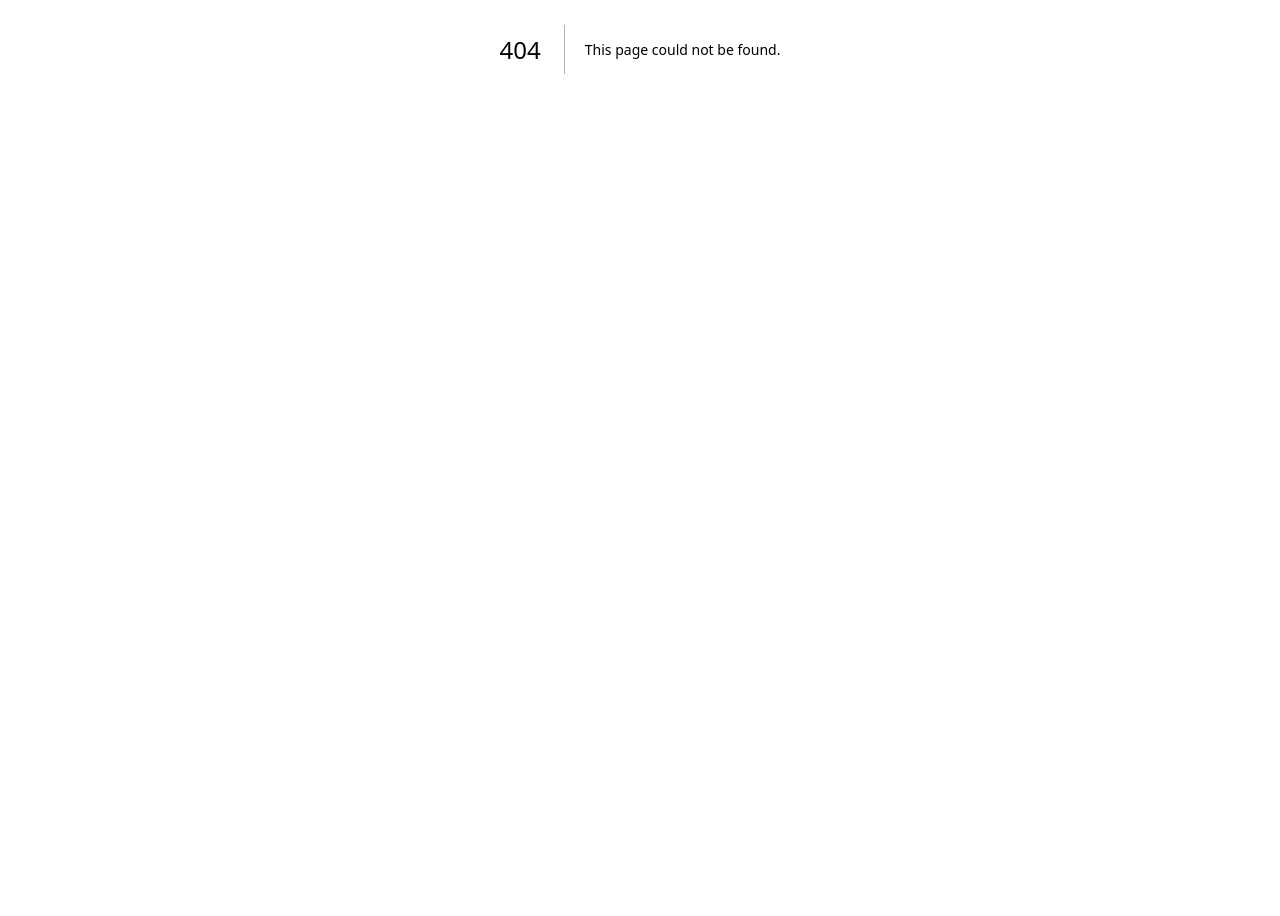
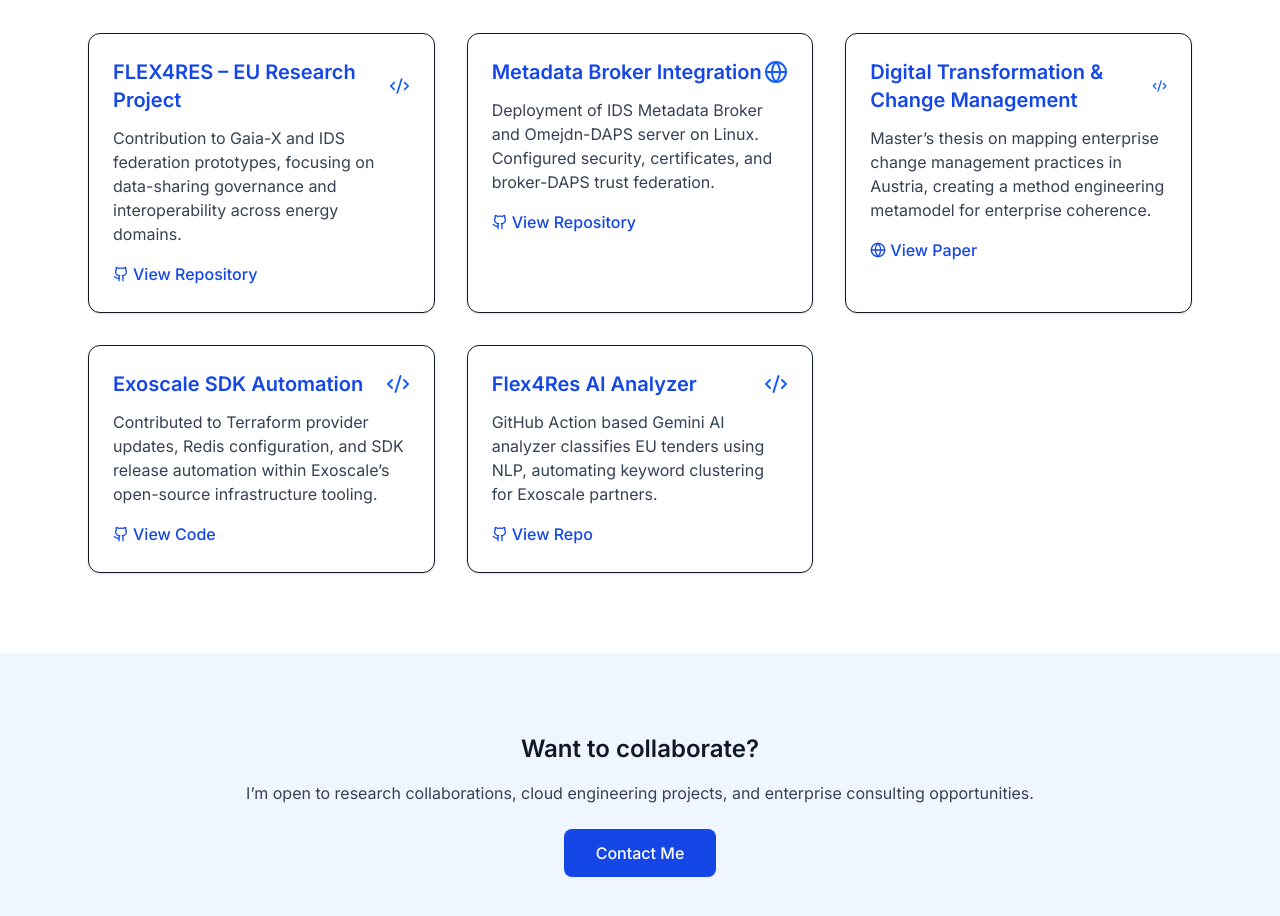
Before and after one commit to Elkaza/elkaza-org, a Next.js app: page /projects in a window 1280 px wide. Before the commit this address had no page. Shown: the part 480-1396 px from the top of the page. Before the commit the page ends 929 px from the top, so only its background shows below. Built offline with nearby package versions, Linux system fonts and the light colour scheme.

Commit message:
feat: add projects page with portfolio and GitHub links

```diff
--- /dev/null
+++ b/app/projects/page.tsx
@@ -0,0 +1,140 @@
+// app/projects/page.tsx
+import Link from "next/link";
+import { Github, Globe, Code2 } from "lucide-react";
+
+export default function ProjectsPage() {
+  return (
+    <main className="min-h-screen bg-white text-gray-900">
+      {/* HERO */}
+      <section className="text-center py-24 bg-gradient-to-b from-blue-50 to-white">
+        <h1 className="text-4xl font-bold mb-4 text-gray-800">Projects & Portfolio</h1>
+        <p className="text-lg text-gray-600 max-w-2xl mx-auto">
+          Selected academic and professional projects showcasing applied research,
+          enterprise architecture, and cloud innovation.
+        </p>
+      </section>
+
+      {/* PROJECT GRID */}
+      <section className="max-w-6xl mx-auto px-6 py-20">
+        <div className="grid sm:grid-cols-2 lg:grid-cols-3 gap-8">
+          {/* Project 1 */}
+          <div className="group bg-white border rounded-xl p-6 shadow-sm hover:shadow-lg transition">
+            <div className="flex items-center justify-between mb-3">
+              <h3 className="text-xl font-semibold text-blue-700">
+                FLEX4RES – EU Research Project
+              </h3>
+              <Code2 className="text-blue-600" />
+            </div>
+            <p className="text-gray-700 mb-4">
+              Contribution to Gaia-X and IDS federation prototypes, focusing on
+              data-sharing governance and interoperability across energy domains.
+            </p>
+            <a
+              href="https://github.com/flex4res"
+              target="_blank"
+              className="inline-flex items-center text-blue-700 hover:underline font-medium"
+            >
+              <Github className="w-4 h-4 mr-1" /> View Repository
+            </a>
+          </div>
+
+          {/* Project 2 */}
+          <div className="group bg-white border rounded-xl p-6 shadow-sm hover:shadow-lg transition">
+            <div className="flex items-center justify-between mb-3">
+              <h3 className="text-xl font-semibold text-blue-700">
+                Metadata Broker Integration
+              </h3>
+              <Globe className="text-blue-600" />
+            </div>
+            <p className="text-gray-700 mb-4">
+              Deployment of IDS Metadata Broker and Omejdn-DAPS server on Linux.
+              Configured security, certificates, and broker-DAPS trust federation.
+            </p>
+            <a
+              href="https://github.com/flex4res/metadata-broker-open-core"
+              target="_blank"
+              className="inline-flex items-center text-blue-700 hover:underline font-medium"
+            >
+              <Github className="w-4 h-4 mr-1" /> View Repository
+            </a>
+          </div>
+
+          {/* Project 3 */}
+          <div className="group bg-white border rounded-xl p-6 shadow-sm hover:shadow-lg transition">
+            <div className="flex items-center justify-between mb-3">
+              <h3 className="text-xl font-semibold text-blue-700">
+                Digital Transformation & Change Management
+              </h3>
+              <Code2 className="text-blue-600" />
+            </div>
+            <p className="text-gray-700 mb-4">
+              Master’s thesis on mapping enterprise change management practices in Austria,
+              creating a method engineering metamodel for enterprise coherence.
+            </p>
+            <Link
+              href="/documents/thesis.pdf"
+              className="inline-flex items-center text-blue-700 hover:underline font-medium"
+            >
+              <Globe className="w-4 h-4 mr-1" /> View Paper
+            </Link>
+          </div>
+
+          {/* Project 4 */}
+          <div className="group bg-white border rounded-xl p-6 shadow-sm hover:shadow-lg transition">
+            <div className="flex items-center justify-between mb-3">
+              <h3 className="text-xl font-semibold text-blue-700">
+                Exoscale SDK Automation
+              </h3>
+              <Code2 className="text-blue-600" />
+            </div>
+            <p className="text-gray-700 mb-4">
+              Contributed to Terraform provider updates, Redis configuration, and SDK release
+              automation within Exoscale’s open-source infrastructure tooling.
+            </p>
+            <a
+              href="https://github.com/exoscale"
+              target="_blank"
+              className="inline-flex items-center text-blue-700 hover:underline font-medium"
+            >
+              <Github className="w-4 h-4 mr-1" /> View Code
+            </a>
+          </div>
+
+          {/* Project 5 */}
+          <div className="group bg-white border rounded-xl p-6 shadow-sm hover:shadow-lg transition">
+            <div className="flex items-center justify-between mb-3">
+              <h3 className="text-xl font-semibold text-blue-700">Flex4Res AI Analyzer</h3>
+              <Code2 className="text-blue-600" />
+            </div>
+            <p className="text-gray-700 mb-4">
+              GitHub Action based Gemini AI analyzer classifies EU tenders using NLP,
+              automating keyword clustering for Exoscale partners.
+            </p>
+            <a
+              href="https://github.com/Elkaza/tender-opportunities-hunter"
+              target="_blank"
+              className="inline-flex items-center text-blue-700 hover:underline font-medium"
+            >
+              <Github className="w-4 h-4 mr-1" /> View Repo
+            </a>
+          </div>
+        </div>
+      </section>
+
+      {/* CTA */}
+      <section className="text-center py-20 bg-blue-50">
+        <h2 className="text-2xl font-semibold mb-4">Want to collaborate?</h2>
+        <p className="text-gray-700 mb-6">
+          I’m open to research collaborations, cloud engineering projects,
+          and enterprise consulting opportunities.
+        </p>
+        <Link
+          href="/contact"
+          className="inline-block bg-blue-700 text-white px-8 py-3 rounded-lg font-medium hover:bg-blue-800 transition"
+        >
+          Contact Me
+        </Link>
+      </section>
+    </main>
+  );
+}
```
